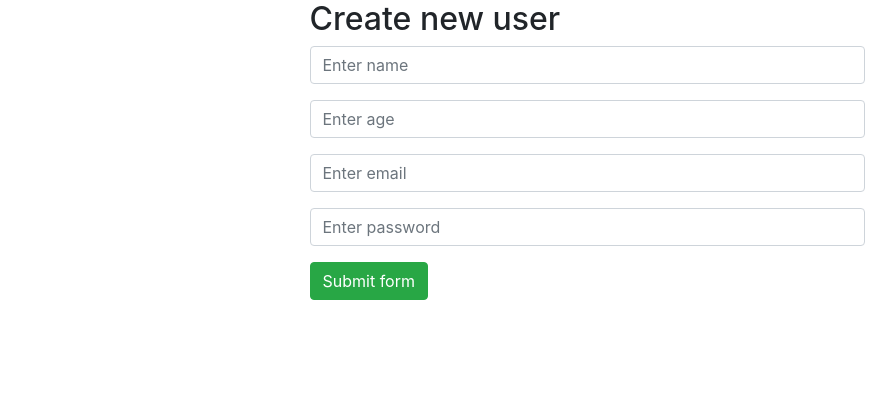
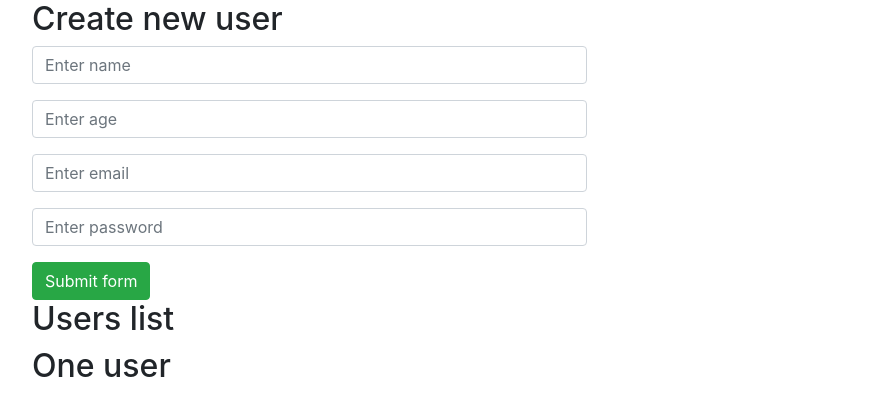
Before and after one commit to ignaskoncius/Users-list-application, a React (Create React App) app in the folder client/: page / in a window 1280 px wide. Shown: the top 416 px of the page, without its empty margins (53-949 px from the left). Built offline with nearby package versions, Linux system fonts and the light colour scheme; no server answers.

Commit message:
UsersList and OneUser components

```diff
--- a/client/src/App.jsx
+++ b/client/src/App.jsx
@@ -1,6 +1,7 @@
 import React, { Component } from 'react';
 import './App.css';
-import UsersForm from './components/usersForm';
+import UsersForm from './components/UsersForm';
+import UsersList from './components/UsersList';
 import { getAllUsers } from './utils/requests';
 
 class App extends Component {
@@ -21,8 +22,11 @@ class App extends Component {
 
   render() {
     return (
-      <div className="App container d-flex justify-content-center">
-        <UsersForm></UsersForm>
+      <div className="App">
+        <div className="container">
+          <UsersForm></UsersForm>
+          <UsersList></UsersList>
+        </div>
       </div>
     );
   }
--- /dev/null
+++ b/client/src/components/OneUser.jsx
@@ -0,0 +1,14 @@
+import React, { Component } from 'react';
+
+class OneUser extends Component {
+  state = {};
+  render() {
+    return (
+      <div>
+        <h2>One user</h2>
+      </div>
+    );
+  }
+}
+
+export default OneUser;
--- /dev/null
+++ b/client/src/components/UsersList.jsx
@@ -0,0 +1,16 @@
+import React, { Component } from 'react';
+import OneUser from './OneUser';
+
+class UsersList extends Component {
+  state = {};
+  render() {
+    return (
+      <div>
+        <h2>Users list</h2>
+        <OneUser></OneUser>
+      </div>
+    );
+  }
+}
+
+export default UsersList;
```
